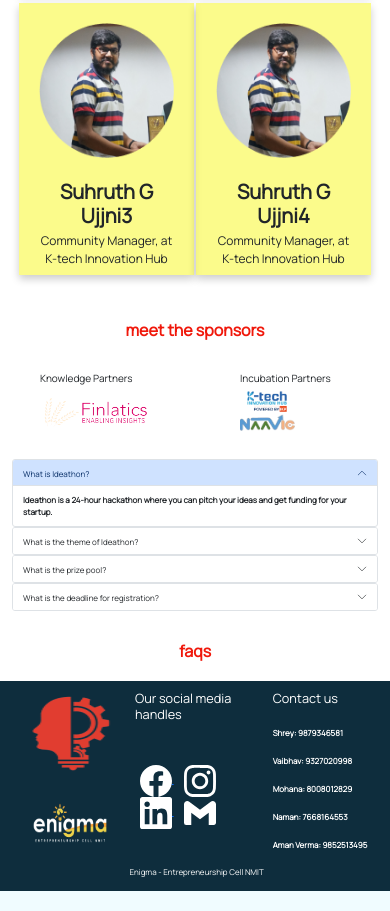
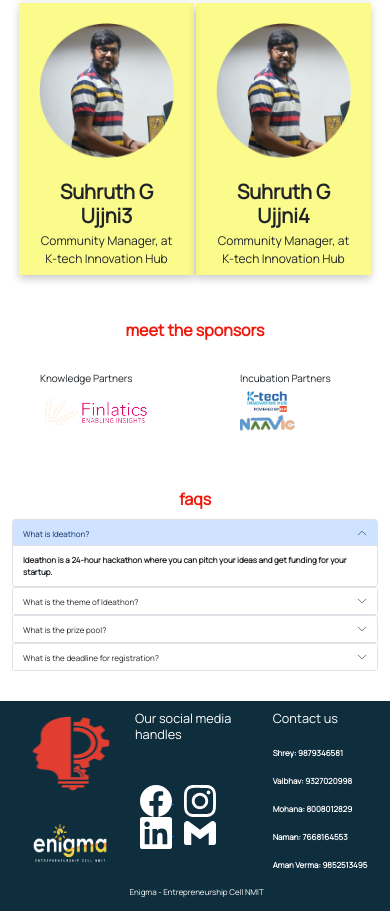
Before and after one commit to ecellenigma/ideathon2023, a plain HTML site: page index.html in a window 390 px wide. Shown: the part 2136-3047 px from the top of the page. Drawn offline with nearby package versions, Linux system fonts and the light colour scheme; a script that the page names is missing.

Commit message:
commit all

```diff
--- a/index.html
+++ b/index.html
@@ -152,7 +152,8 @@
 
     </div>
 
-    <div class="container mt-5">
+    <div class="container mt-5 page4_container">
+        <h4>faqs</h4>
 
         <div class="accordion container" id="accordionExample">
             <div class="accordion-item">
@@ -206,7 +207,6 @@
     </div>
     </div>
     <div class="page4_container">
-        <h4>faqs</h4>
 <!-- // Accordion section -->
 
         <!-- <div class="faq-container">
--- a/styles.css
+++ b/styles.css
@@ -611,7 +611,7 @@ html {
 
 .footer {
   margin: -1px 0px;
-  margin-top: 10px;
+  margin-top: 30px;
   padding: 10px;
   width: 100%;
   color: #ffffff;
@@ -690,7 +690,7 @@ html {
   }
 
   .footer{
-    margin-top: 10px;
+    margin-top: 30px;
   }
 
 }
```
